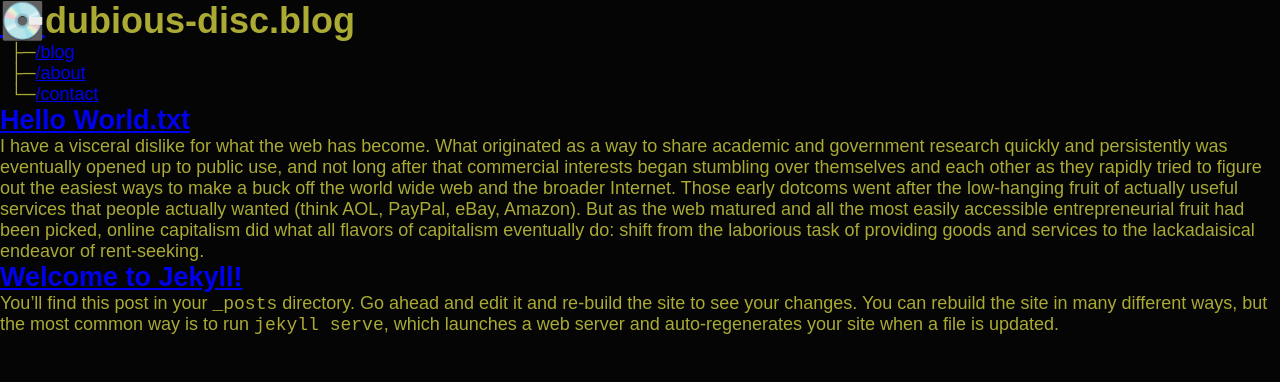
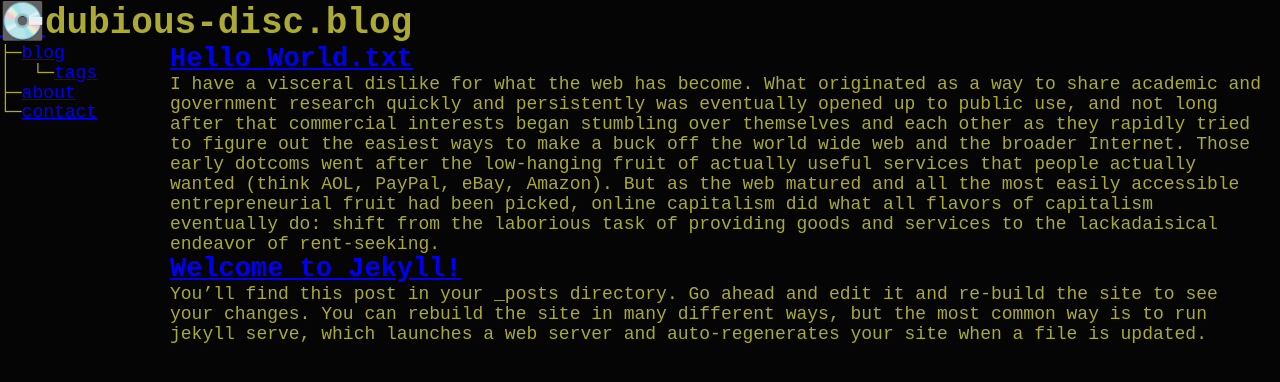
Before and after one commit to paranoid-porygon/paranoid-porygon.github.io, a Jekyll site: the page built from _pages/index.markdown, in a window 1280 px wide. Shown: the top 382 px of the page. Built offline with Jekyll 4.4.1, drawn with Linux system fonts in a browser that asks for light colours.

Commit message:
style and layout changes

```diff
--- a/_layouts/default.html
+++ b/_layouts/default.html
@@ -7,14 +7,16 @@
     <title>{{ site.title }}{% if page.title != "Home" %}/{{page.title}}{% endif %}</title>
 </head>
 <body>
-<h1><a href="/">💽</a>dubious-disc.blog</h1>
-    <!-- <nav> -->
-        <ul class="nav-links">
-            <!-- &nbsp;&nbsp;└<li><a href="/" {% if page.title == "Home" %}class="active-page"{% endif %}>/</a></li> -->
-            <li>&nbsp;&nbsp;├─<a href="/blog" {% if page.title == "blog" %}class="active-page"{% endif %}>/blog</a></li>
-            <li>&nbsp;&nbsp;├─<a href="/about" {% if page.title == "About" %}class="active-page"{% endif %}>/about</a></li>
-            <li>&nbsp;&nbsp;└─<a href="/contact" {% if page.title == "Contact" %}class="active-page"{% endif %}>/contact</a></li>
-        </ul>
+<!--  <div class="sidenav"> -->
+  <h1><a href="/">💽</a>dubious-disc.blog</h1>
+  <div class="sidenav dir-display">
+<!--&nbsp;&nbsp;├<li><a href="/" {% if page.title == "Home" %}class="active-page"{% endif %}>/</a></li> -->
+    ├─<a href="/blog" {% if page.title == "blog" %}class="active-page"{% endif %}>blog</a><br>
+    │&nbsp;&nbsp;└─<a href="/blog/tags" {% if page.title == "tags" %}class="active-page"{% endif %}>tags</a><br>
+    ├─<a href="/about" {% if page.title == "About" %}class="active-page"{% endif %}>about</a><br>
+    └─<a href="/contact" {% if page.title == "Contact" %}class="active-page"{% endif %}>contact</a>
+  </div>
+<!--  </div>-->
 	<!--
 	<p><ul class="tag-links">&emsp; └tags:
 	    {% for tag in site.tags %}
--- a/_sass/_general.scss
+++ b/_sass/_general.scss
@@ -11,5 +11,5 @@ html {
 
 body {
   font-size: 18px;
-  font-family: Arial;
+  font-family: monospace;
 }
--- a/_sass/_nav.scss
+++ b/_sass/_nav.scss
@@ -2,3 +2,33 @@ nav > ul > li {
     display: inline-block;
     /* You can also add some margins here to make it look prettier */
 }
+
+.sidenav {
+  height: 100%;
+  width: 160px; /*change as needed*/
+  position: fixed;
+  /*z-index:1;*/
+  /*top: 0;*/
+  left: 0;
+  overflow-x: hidden; /*Disables horizontal scroll*/
+  /*padding-top: 20px;*/
+  line-height: 1.1;
+}
+
+.boxdraw-lines {
+  align: center;
+}
+
+main {  /* make sure this doesn't replace main styling in other files */
+  margin-left: 160px; /* same as sidebar nav */
+  /*margin-top: 50px;*/
+  padding: 0px 10px;
+}
+
+/* Options for smaller screens */
+/*
+@media screen and (max-height: 450px) {
+  .sidenav {}
+  .sidenav a {}
+}
+*/
```
